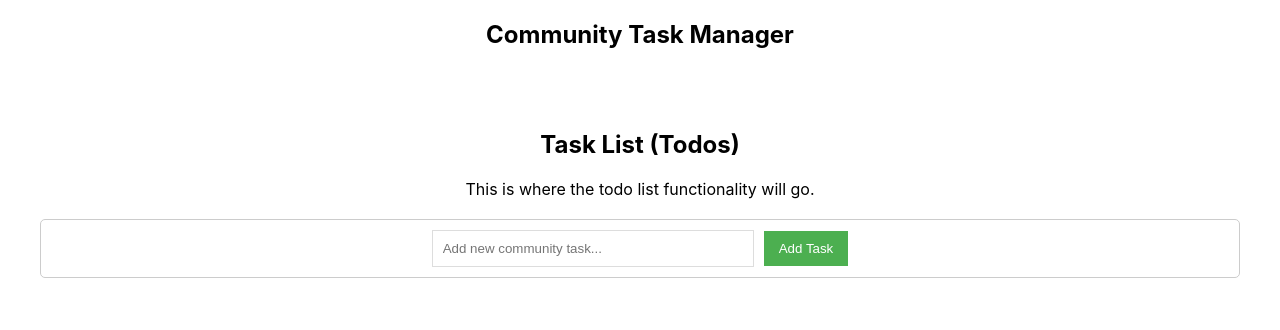
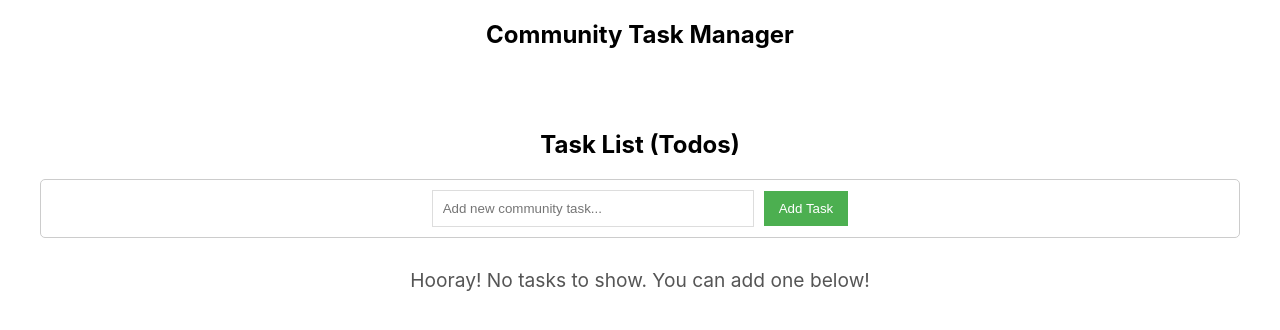
Before and after one commit to Magict67/TO_DO_APP, a React (Create React App) app in the folder task-manager/: page /TO_DO_APP/todos in a window 1280 px wide. Shown: the top 330 px of the page. Built offline with nearby package versions, Linux system fonts and the light colour scheme.

Commit message:
fix viewview

```diff
--- a/task-manager/src/views/TodosView.js
+++ b/task-manager/src/views/TodosView.js
@@ -1,18 +1,19 @@
 import React from 'react';
-// 💡 FIX: Import the new TodoInput component
 import TodoInput from '../components/TodoInput';
-// We will add the TodoList component here in a later step
+// 💡 FIX: Import the new list component
+import TodoList from '../components/TodoList';
 
 const TodosView = () => {
   return (
-    <div style={{ padding: '20px' }}>
+    <div style={{ padding: '20px', textAlign: 'center' }}>
       <h2>Task List (Todos)</h2>
-      <p>This is where the todo list functionality will go.</p>
 
-      {/* 💡 FIX: Render the TodoInput Component */}
+      {/* The input form for adding tasks */}
       <TodoInput />
 
-      {/* TodoList will be rendered here later */}
+      {/* 💡 FIX: The list display area */}
+      <TodoList />
+
     </div>
   );
 };
```
